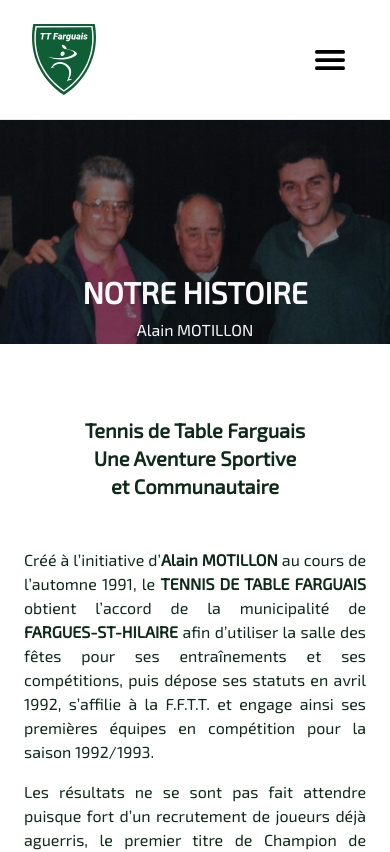
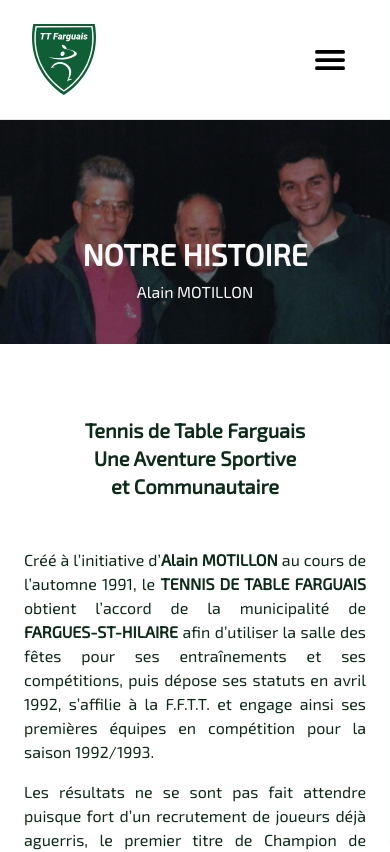
Before and after one commit to ttfarguais/ttfarguais, a Next.js app: page /leclub in a window 390 px wide. Shown: the top 852 px of the page. Built offline with nearby package versions, Linux system fonts and the light colour scheme.

Commit message:
Update ClubBanner.jsx

```diff
--- a/app/src/components/Main/Club/ClubBanner.jsx
+++ b/app/src/components/Main/Club/ClubBanner.jsx
@@ -3,13 +3,13 @@ export default function Cover() {
 
       <section>
         <div
-          className={`relative flex w-full h-56 sm:h-68 md:h-72 lg:h-96  bg-ttfCreate bg-cover bg-center items-center justify-center px-8 py-6 `}
-        >
+  className="relative flex w-full h-56 sm:h-68 md:h-72 lg:h-96 bg-ttfCreate bg-cover bg-center items-end justify-center px-8 pb-8 md:pb-12 lg:pb-16"
+>
           <div
             aria-hidden="true"
             className="absolute z-0 inset-0 w-full bg-black opacity-50 h-56 sm:h-68 md:h-72 lg:h-96"
           ></div>
-          <div className="relative text-contrast-1  flex flex-col justify-center items-center mt-40">
+          <div className="relative text-contrast-1  flex flex-col justify-center items-center">
             <h1 className="text-3xl md:text-5xl uppercase mb-2 font-bold">
               Notre Histoire
             </h1>
```
